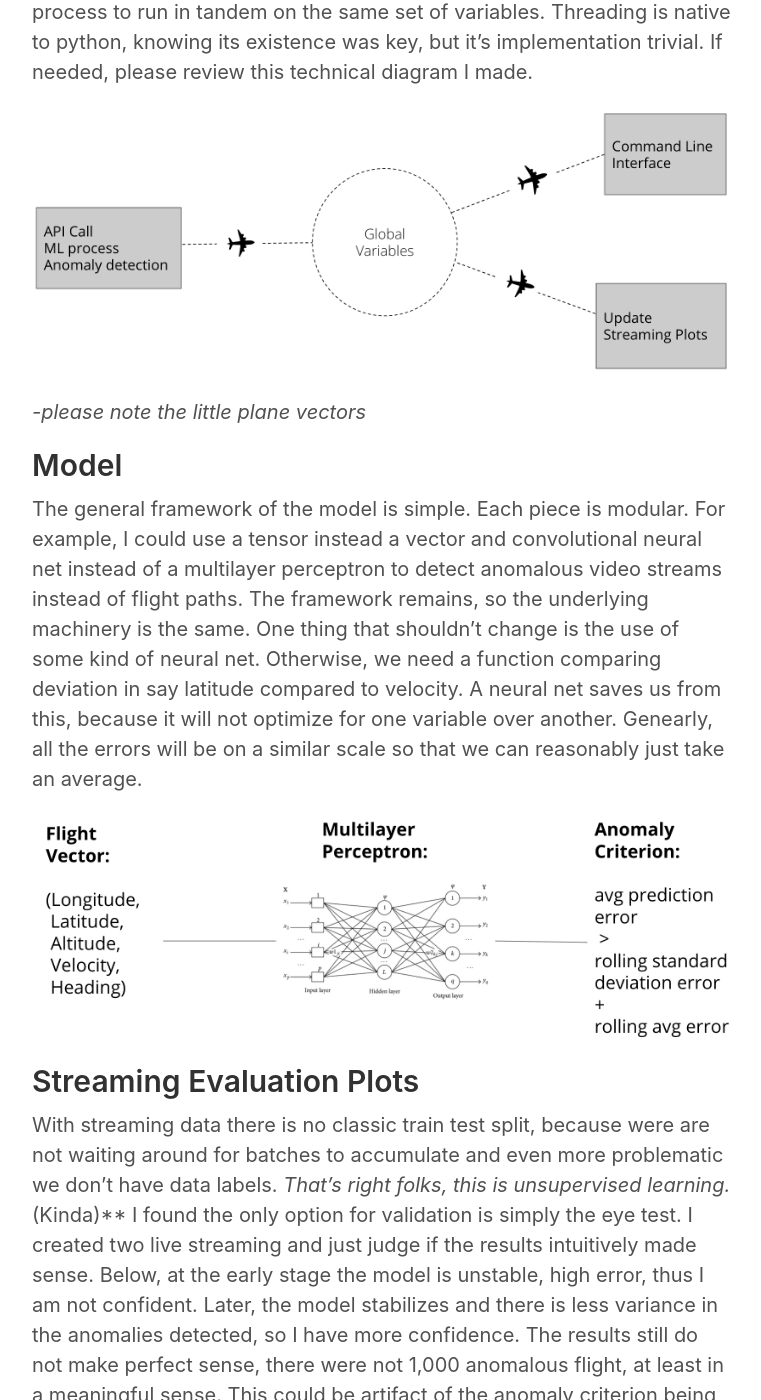
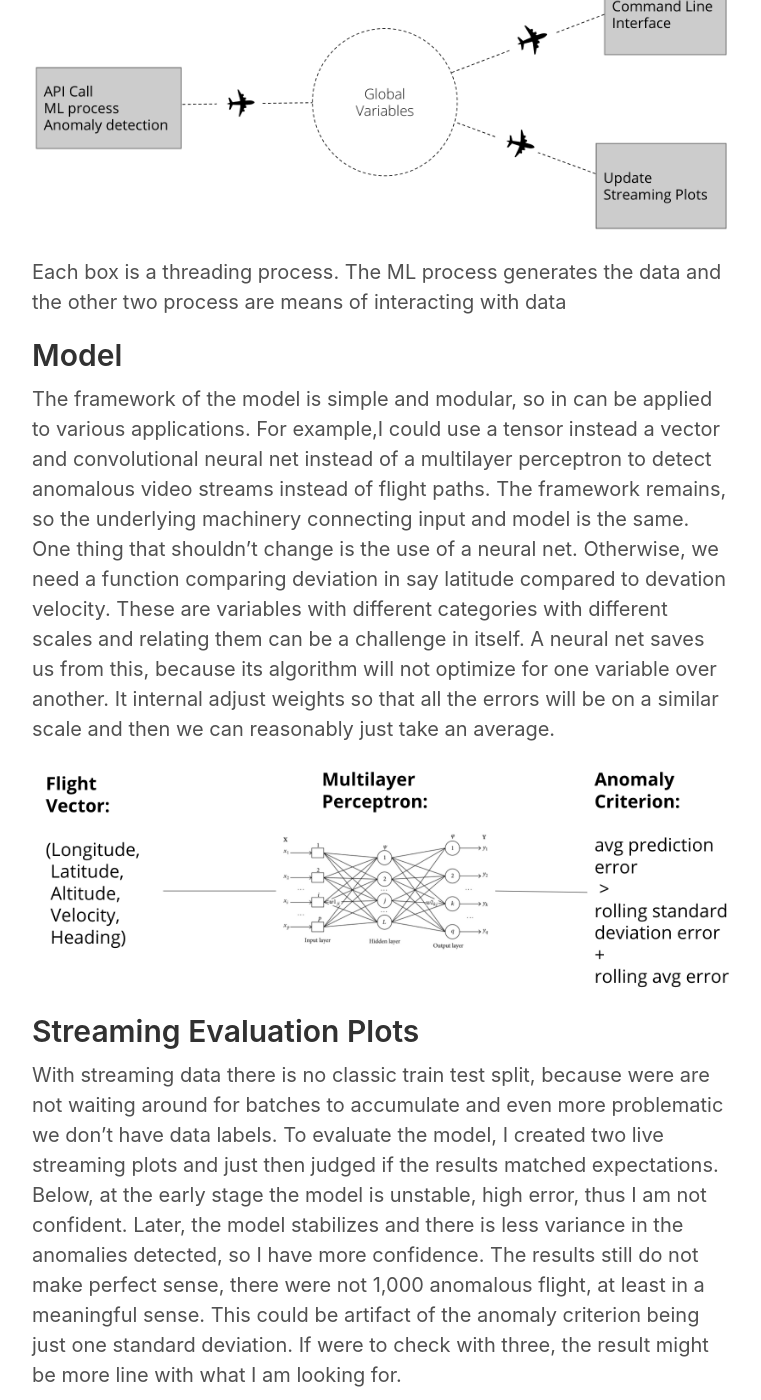
Before and after one commit to Andrewjportal/Andrewjportal.github.io, a Jekyll site: the page built from _posts/2019-03-25-Skytron.md, in a window 1280 px wide and 1400 px high, scrolled down 1638 px. Shown: the whole window, without its empty margins (258-1019 px from the left). Built offline with Jekyll 4.4.1, drawn with Linux system fonts in a browser that asks for light colours; some of the changed text lies outside the part shown.

Commit message:
grammer skytron

```diff
--- a/_posts/2019-03-25-Skytron.md
+++ b/_posts/2019-03-25-Skytron.md
@@ -7,9 +7,8 @@
 Skytron was built to detect anomalous flight paths in the Open Sky Network. However, it has a general use as a pipeline to analyze data as a stream and to train a model as a stream.
 
 ## Stream Vs Batch
-Anomaly detection is best done in real time, as stream. If there is problem, the more time passes the greater the potential cost to fix. If you already have data as stream, then train the model as stream for the same consideration, timeliness. Rather than wait for a sufficiently sized batch, just hit the ground running a train of each piece of data as it comes in. This also all saves on storage, because rather than train on singular large batch, the model trains as loop continuously overwriting a small piece of data.
+Anomaly detection is best in real time, as stream. If there is problem, the more time passes the greater the potential cost to fix. If you already have data as stream, then train the model as stream for the same consideration, timeliness. Rather than wait for a sufficiently sized batch, just hit the ground running and train each piece of data as it comes in. This also all saves on storage, because rather than train on singular large batch, the model trains as continuous loop overwriting a small piece of data.
 
-_Just to be clear, lack of historical data is a premise here. If you already have access to plenty of data then you don't have wait to train on batch and the value of stream learning is for nought._
 
 ## Training Loop
 The training loop makes an API call to the Open Sky Network collecting a flight vector (Longitude, Latitude, Altitude, Velocity, Heading) for ever flight in the network, waits 10 seconds and collect a second set of vectors, then trains on the two set; then predicts off the second set and overwrites the first for new set, evaluates prediction against new set, log errors, overwrites second set with newer set and repeats by train on the two new sets. In case this process was not clear, see the diagram below.
@@ -18,19 +17,20 @@
 
 
 ## Threading
-While the training loop runs, I want extract information from model, such view current anomalies, extract a dictionary of all anomalies detected and the trained model once it has stabilized. Also, I want to  display a streaming set of plots for model evaluation. Threading enables these process to run in tandem on the same set of variables.  Threading is native to python, knowing its existence was key, but it's implementation trivial. If needed, please review this technical diagram I made.
+While the training loop runs, I want extract information from model, such view current anomalies, extract a dictionary of all anomalies detected and the trained model once it has stabilized. Also, I want to  display a streaming set of plots for model evaluation. Threading enables these process to run in tandem on the same set of variables. If needed, please see this diagram I made.
 
 ![Image test]({{ site.url }}/images/tech-d.png)
-_-please note the little plane vectors_
+Each box is a threading process. The ML process generates the data and the other two process are means of interacting with data
+
 
 ## Model
-The general framework of the model is simple. Each piece is modular. For example, I could use a tensor instead a vector and convolutional neural net instead of a multilayer perceptron to detect anomalous video streams instead of flight paths. The framework remains, so the underlying machinery is the same. One thing that shouldn't change is the use of some kind of neural net. Otherwise, we need a function comparing  deviation in say latitude compared to velocity. A neural net saves us from this, because it will not optimize for one variable over another. Genearly, all the errors will be on a similar scale so that we can reasonably just take an average.
+The framework of the model is simple and modular, so in can be applied to various applications. For example,I could use a tensor instead a vector and convolutional neural net instead of a multilayer perceptron to detect anomalous video streams instead of flight paths. The framework remains, so the underlying machinery connecting input and model is the same. One thing that shouldn't change is the use of a neural net. Otherwise, we need a function comparing deviation in say latitude compared to devation velocity. These are variables with different categories with different scales and relating them can be a challenge in itself.  A neural net saves us from this, because its algorithm will not optimize for one variable over another. It internal adjust weights so that all the errors will be on a similar scale and then we can reasonably just take an average.
 
 ![Image test]({{ site.url }}/images/model.png)
 
 
 ## Streaming Evaluation Plots
-With streaming data there is no classic train test split, because were are not waiting around for batches to accumulate and even more problematic we don't have data labels. _That's right folks, this is unsupervised learning._(Kinda)**  I found the only option for validation is simply the eye test. I created two live streaming and just judge if the results intuitively made sense. Below, at the early stage the model is unstable, high error, thus I am not confident. Later, the model stabilizes and there is less variance in the anomalies detected, so I have more confidence. The results still do not make perfect sense, there were not 1,000 anomalous flight, at least in a meaningful sense. This could be artifact of the anomaly criterion being just one standard deviation. If were to check with three, the result might be more line with what I am looking for.
+With streaming data there is no classic train test split, because were are not waiting around for batches to accumulate and even more problematic we don't have data labels. To evaluate the model, I created two live streaming plots and just then judged if the results matched expectations. Below, at the early stage the model is unstable, high error, thus I am not confident. Later, the model stabilizes and there is less variance in the anomalies detected, so I have more confidence. The results still do not make perfect sense, there were not 1,000 anomalous flight, at least in a meaningful sense. This could be artifact of the anomaly criterion being just one standard deviation. If were to check with three, the result might be more line with what I am looking for.
 
 ![Image test]({{ site.url }}/images/plots2.png)
 
```
